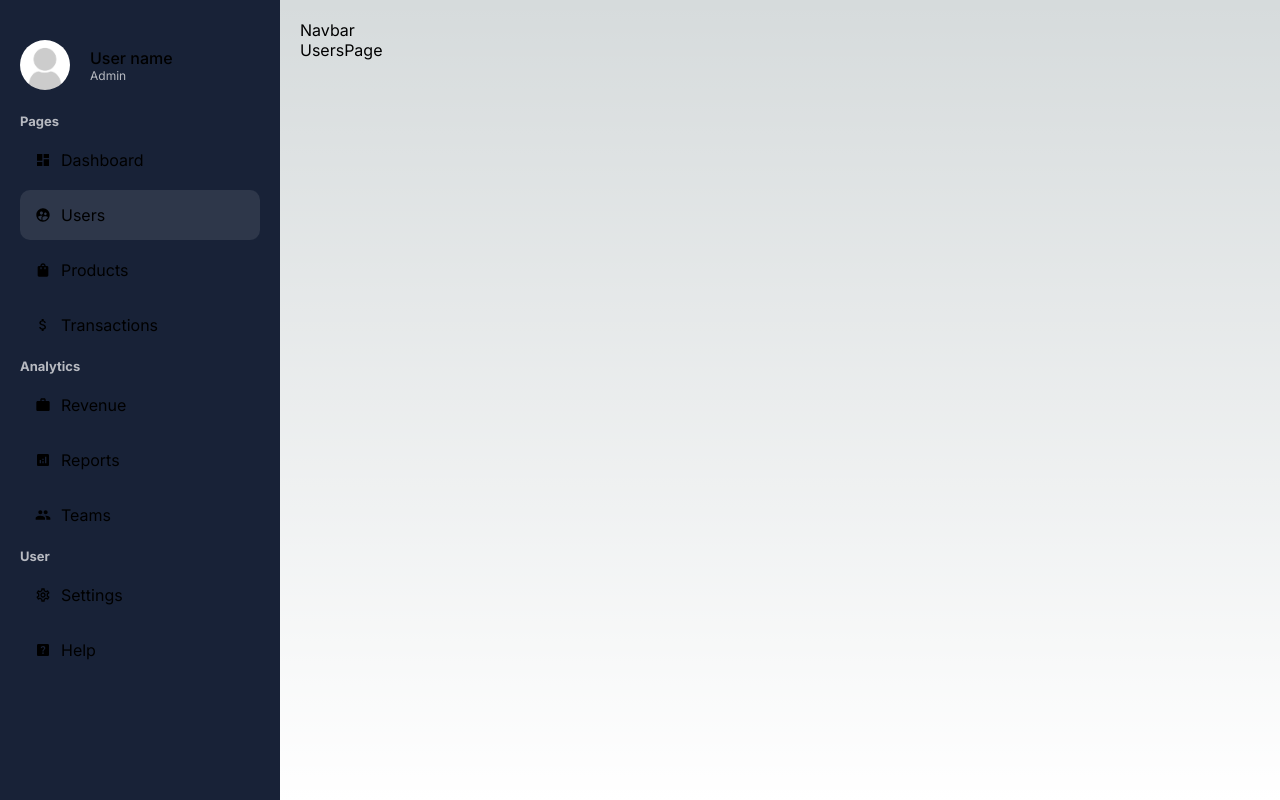
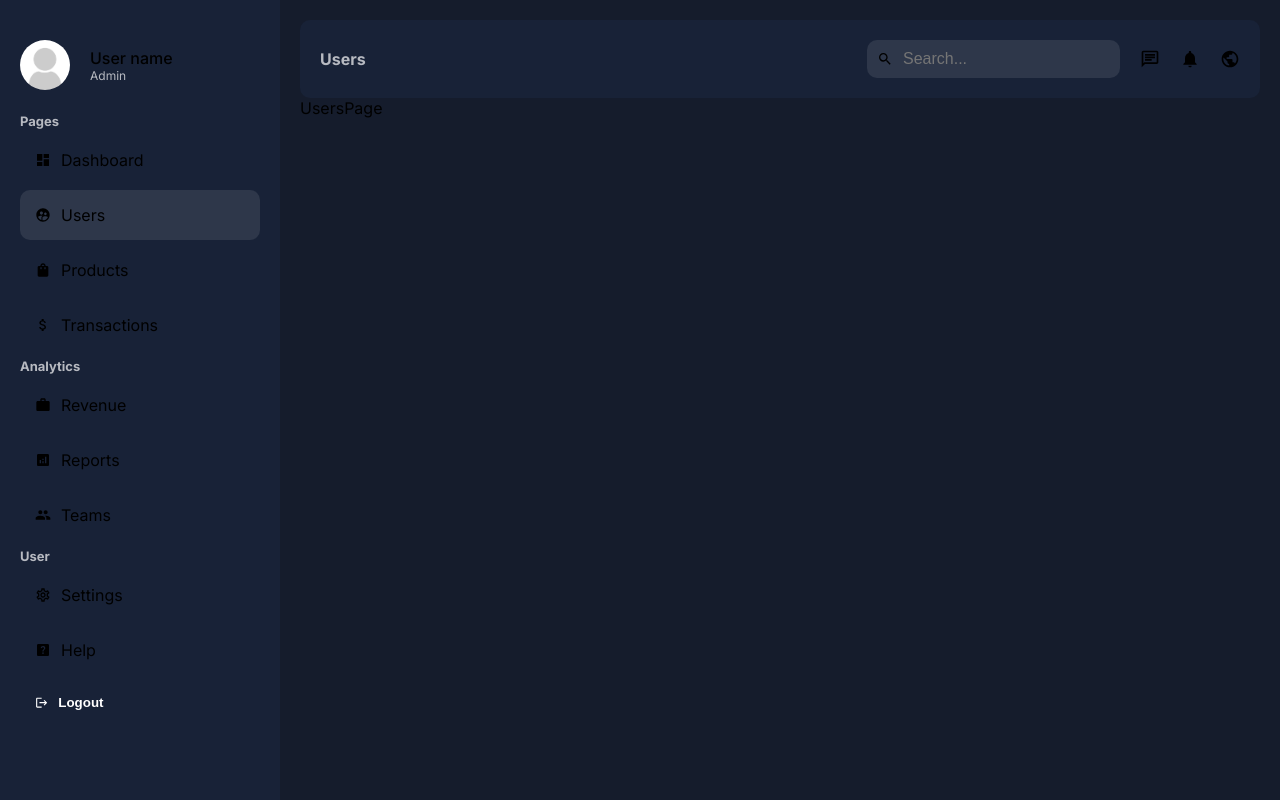
Before and after one commit to DenisDK/Admin-Dashboard, a Next.js app: page /dashboard/users in a window 1280 px wide. Built offline with nearby package versions, Linux system fonts and the light colour scheme.

Commit message:
Create Navbar + litle update Sidebar

```diff
--- a/src/app/ui/dashboard/navbar/Navbar.jsx
+++ b/src/app/ui/dashboard/navbar/Navbar.jsx
@@ -1,7 +1,34 @@
+'use client'
+
 import React from 'react'
+import style from './navbar.module.css'
+import { usePathname } from 'next/navigation'
+
+// Icons
+
+import { MdNotifications } from "react-icons/md";
+import { MdOutlineChat } from "react-icons/md";
+import { MdPublic } from "react-icons/md";
+import { MdSearch } from "react-icons/md";
 
 export const Navbar = () => {
+
+   const pathname = usePathname();
+
   return (
-    <div>Navbar</div>
+    <div className={style.container}>
+      <div className={style.title}>{pathname.split("/").pop()}</div>
+      <div className={style.menu}>
+         <div className={style.search}>
+            <MdSearch/>
+            <input type="text" placeholder='Search...' className={style.input}/>
+         </div>
+         <div className={style.icons}>
+         <MdOutlineChat size={20} />
+          <MdNotifications size={20} />
+          <MdPublic size={20} />
+         </div>
+      </div>
+    </div>
   )
 }
--- a/src/app/ui/dashboard/navbar/navbar.module.css
+++ b/src/app/ui/dashboard/navbar/navbar.module.css
@@ -32,6 +32,11 @@
    background-color: transparent;
    border: none;
    color: var(--text);
+   font-size: 16px; /*12px*/
+ }
+
+ .input:focus {
+   outline: none;
  }
 
  .icons{
--- a/src/app/ui/dashboard/sidebar/Sidebar.jsx
+++ b/src/app/ui/dashboard/sidebar/Sidebar.jsx
@@ -96,6 +96,10 @@ export const Sidebar = () => {
             {cat.list.map((item) => (<MenuLink key={item.title} item={item}/>))}
          </li>))}
       </ul>
+      <button className={style.logout}>
+         <MdLogout/>
+         Logout
+      </button>
    </div>
   )
 }
--- a/src/app/ui/dashboard/sidebar/sidebar.module.css
+++ b/src/app/ui/dashboard/sidebar/sidebar.module.css
@@ -41,7 +41,7 @@
  }
 
  .logout{
-   padding: 20px;
+   padding: 15px; /*20px*/
    margin: 5px 0px;
    display: flex;
    align-items: center;
@@ -52,6 +52,7 @@
    border: none;
    color: white;
    width: 100%;
+   font-weight: bold;
  }
 
  .logout:hover{
--- a/src/app/ui/globals.css
+++ b/src/app/ui/globals.css
@@ -92,12 +92,7 @@ body {
 
 body {
   color: rgb(var(--foreground-rgb));
-  background: linear-gradient(
-      to bottom,
-      transparent,
-      rgb(var(--background-end-rgb))
-    )
-    rgb(var(--background-start-rgb));
+  background: var(--bg);
 }
 
 a {
```
